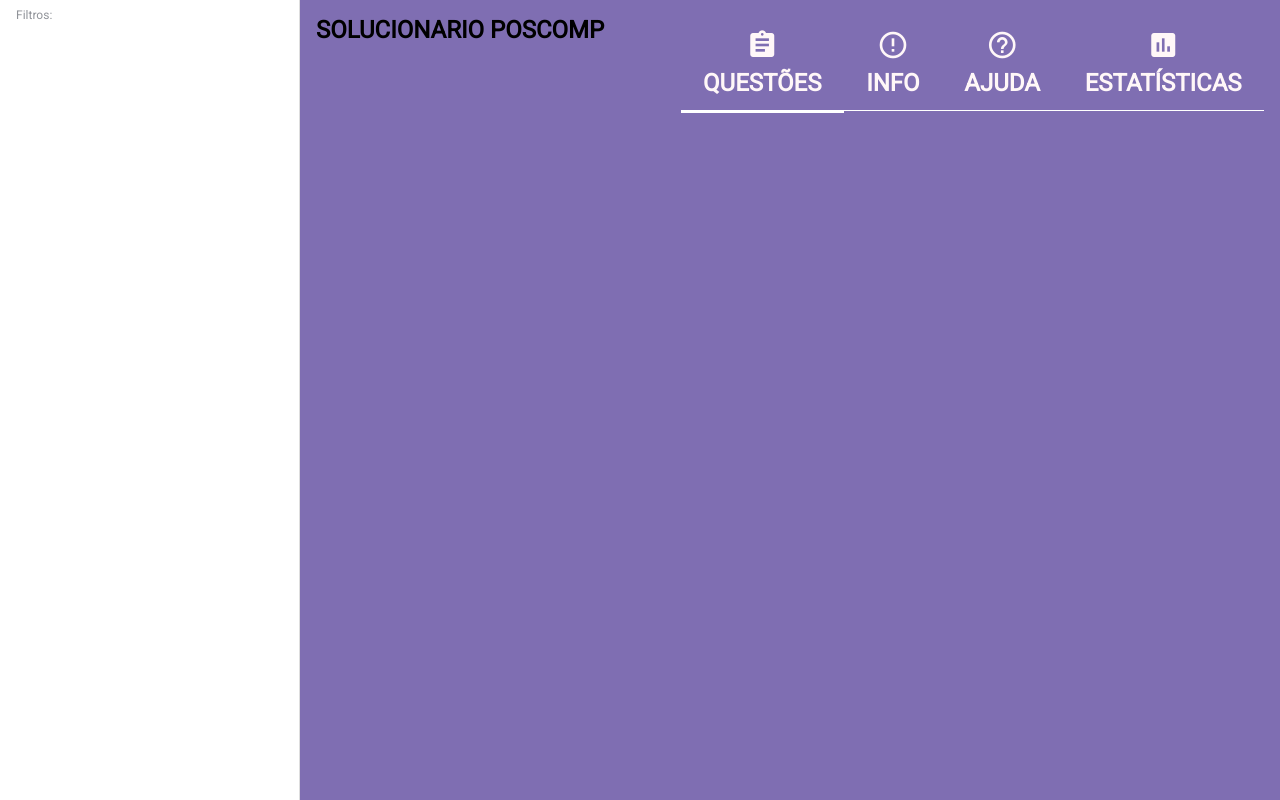
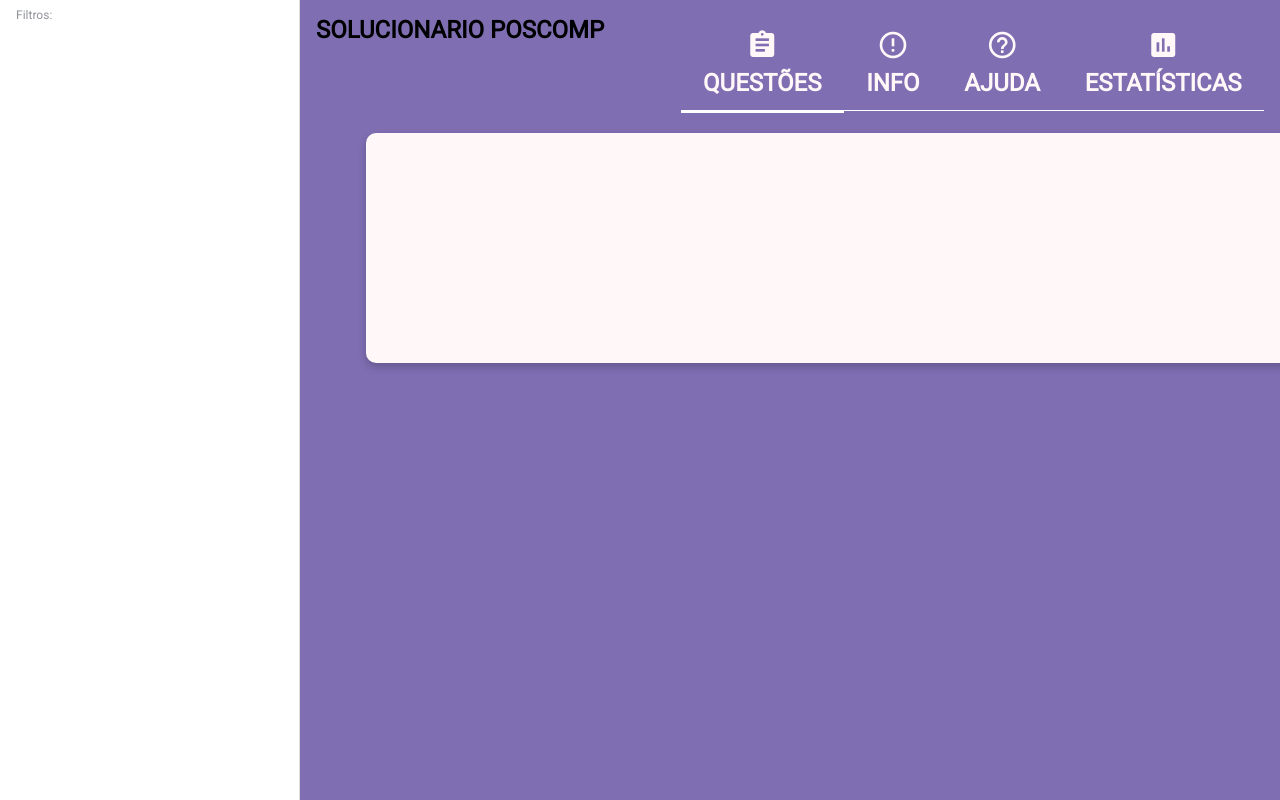
Before and after one commit to OpenDevUFCG/poscomp, a React (Create React App) app: page / in a window 1280 px wide. Built offline with nearby package versions, Linux system fonts and the light colour scheme.

Commit message:
testa componente

```diff
--- a/src/components/content/main/MainField.js
+++ b/src/components/content/main/MainField.js
@@ -1,8 +1,11 @@
 import React from 'react';
 import './MainField.css';
+import Card from '../../card/Card';
 
 const MainField = () => {
-  return <></>;
+  return (
+     <Card />
+  )
 };
 
 export default MainField;
--- a/src/components/header/PageHeader.css
+++ b/src/components/header/PageHeader.css
@@ -1,6 +1,10 @@
 .page-header {
   display: grid;
   grid-auto-flow: column;
+}
+
+.page-header__space {
+  grid-row-gap: 1cm;
 }
 
 @media (min-width: 801px) {
```
